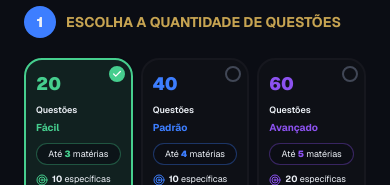
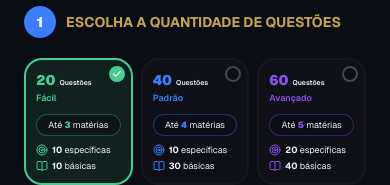
Before and after one commit to Robert-Augusto/Dom-Concursos, a Next.js app: page /simulado in a window 390 px wide. Shown: the part 337-522 px from the top of the page. Built offline with nearby package versions, Linux system fonts and the light colour scheme; no server answers; the database is empty.

Commit message:
button text size 2

```diff
--- a/src/components/shared/SimuladoConfig.tsx
+++ b/src/components/shared/SimuladoConfig.tsx
@@ -540,23 +540,22 @@ export default function SimuladoConfig({ onStart }: SimuladoConfigProps) {
                 </span>
 
                 <div className="min-w-0 pr-6 sm:pr-7">
-                  <p className="leading-tight">
+                  <p className="flex flex-wrap items-baseline gap-x-1 leading-tight">
                     <span
                       className={cn(
-                        'font-heading text-lg font-black sm:text-2xl',
+                        'font-heading text-sm font-black sm:text-2xl',
                         theme.text,
                       )}
                     >
                       {q.value}
                     </span>
-                    <span className="text-[9px] font-semibold text-foreground sm:text-[11px]">
-                      {' '}
+                    <span className="text-[7px] font-semibold text-foreground sm:text-[11px]">
                       Questões
                     </span>
                   </p>
                   <p
                     className={cn(
-                      'mt-0.5 text-[10px] font-bold sm:mt-1 sm:text-xs',
+                      'mt-0.5 text-[9px] font-semibold sm:mt-1 sm:text-xs',
                       theme.text,
                     )}
                   >
```
